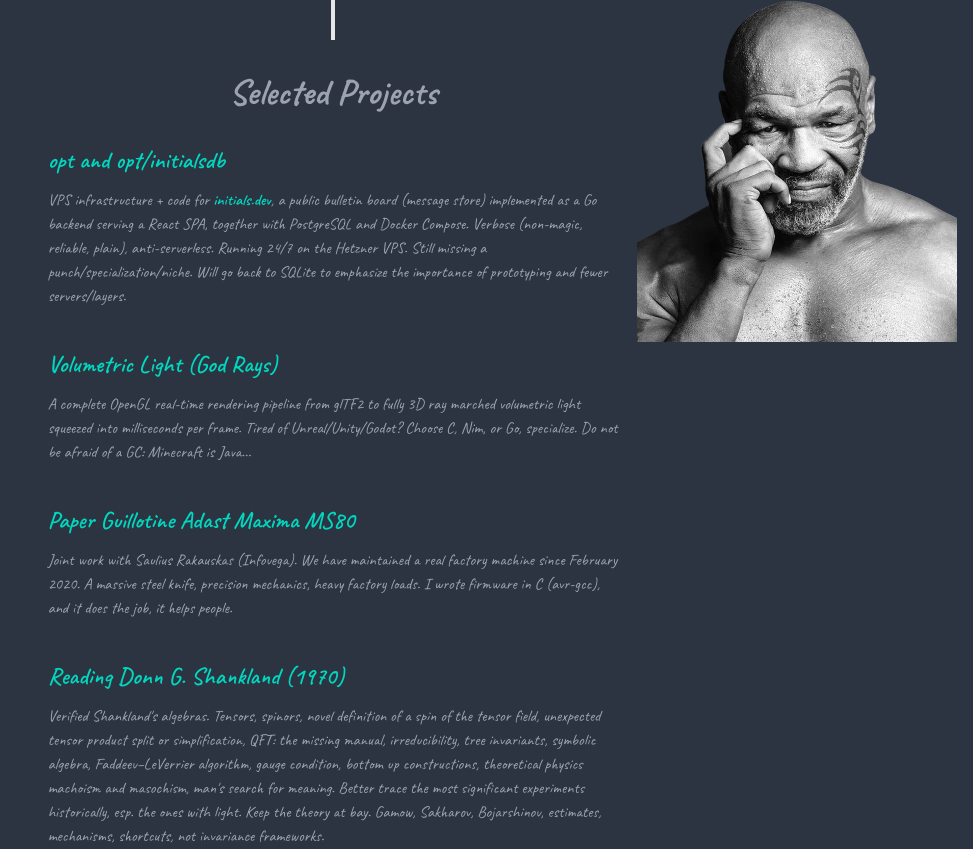
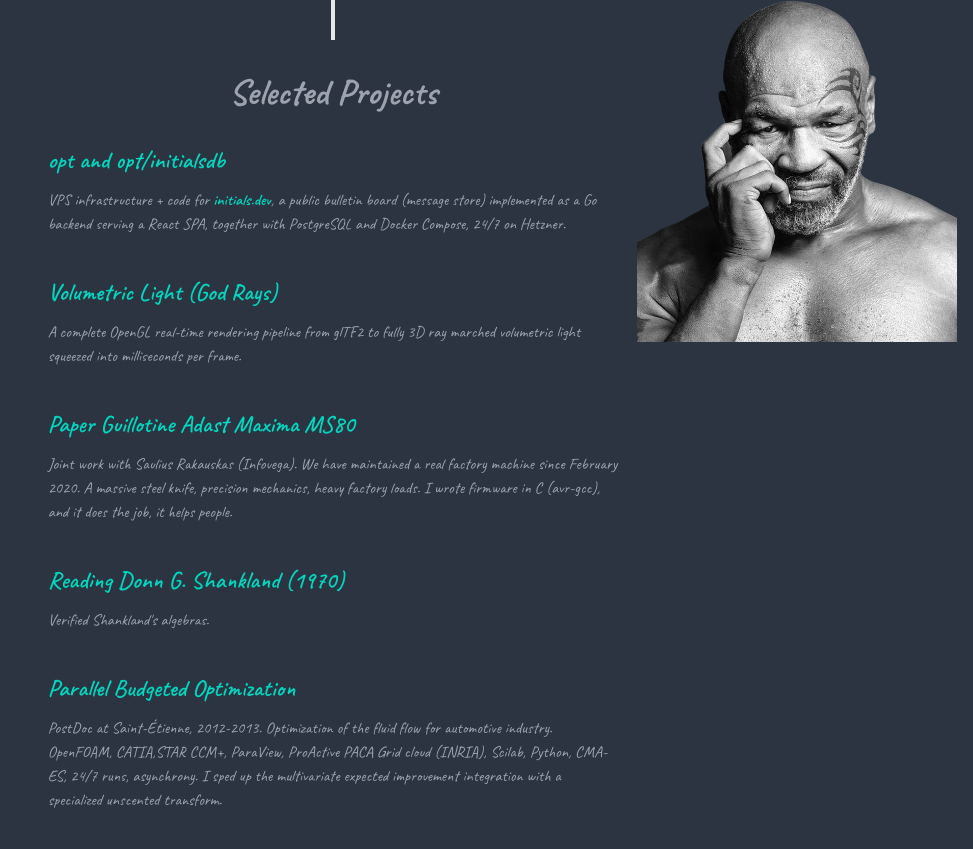
Before and after one commit to aabbtree77/aabbtree77.github.io, a React (Vite) app: page / in a window 1280 px wide. Shown: the part 442-1291 px from the top of the page, without its empty margins (307-1280 px from the left). Built offline with nearby package versions, Linux system fonts and the light colour scheme; no server answers.

Commit message:
minor update

```diff
--- a/src/components/ProjectsList.tsx
+++ b/src/components/ProjectsList.tsx
@@ -29,9 +29,7 @@ const ProjectsList: React.FC = () => {
             </a>
             , a public bulletin board (message store) implemented as a Go
             backend serving a React SPA, together with PostgreSQL and Docker
-            Compose. Verbose (non-magic, reliable, plain), anti-serverless. Running 24/7 on the Hetzner VPS.
-            Still missing a punch/specialization/niche. Will go back to SQLite to emphasize the importance of
-            prototyping and fewer servers/layers.
+            Compose, 24/7 on Hetzner.
           </p>
         </div>
 
@@ -47,8 +45,7 @@ const ProjectsList: React.FC = () => {
           <p className="mt-3 text-base text-left">
             A complete OpenGL real-time rendering pipeline from glTF2 to fully
             3D ray marched volumetric light squeezed into milliseconds per
-            frame. Tired of Unreal/Unity/Godot? Choose C, Nim, or Go, specialize.
-            Do not be afraid of a GC: Minecraft is Java...
+            frame.
           </p>
         </div>
 
@@ -79,13 +76,7 @@ const ProjectsList: React.FC = () => {
             Reading Donn G. Shankland (1970)
           </a>
           <p className="mt-3 text-base text-left">
-            Verified Shankland's algebras. Tensors, spinors, novel definition of a spin of the tensor field,
-            unexpected tensor product split or simplification,
-            QFT: the missing manual, irreducibility, tree invariants,
-            symbolic algebra, Faddeev–LeVerrier algorithm, gauge condition, bottom up constructions,
-            theoretical physics machoism and masochism, man's search for meaning.
-            Better trace the most significant experiments historically, esp. the ones with light. Keep the theory at bay.
-            Gamow, Sakharov, Bojarshinov, estimates, mechanisms, shortcuts, not invariance frameworks.
+            Verified Shankland's algebras.
           </p>
         </div>
 
@@ -102,7 +93,7 @@ const ProjectsList: React.FC = () => {
             PostDoc at Saint-Étienne, 2012-2013. Optimization of the fluid flow
             for automotive industry. OpenFOAM, CATIA,STAR CCM+, ParaView, ProActive PACA Grid cloud
             (INRIA), Scilab, Python, CMA-ES, 24/7 runs, asynchrony. I sped up the multivariate expected
-            improvement integral evaluation with a specialized unscented transform.
+            improvement integration with a specialized unscented transform.
           </p>
         </div>
       </div>
```
Also changed, not shown: 7 other files (tests, documents, lock files or other folders).
